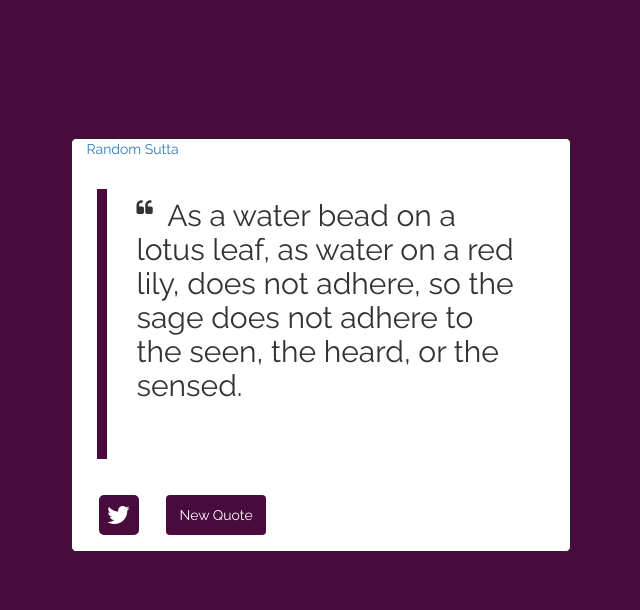
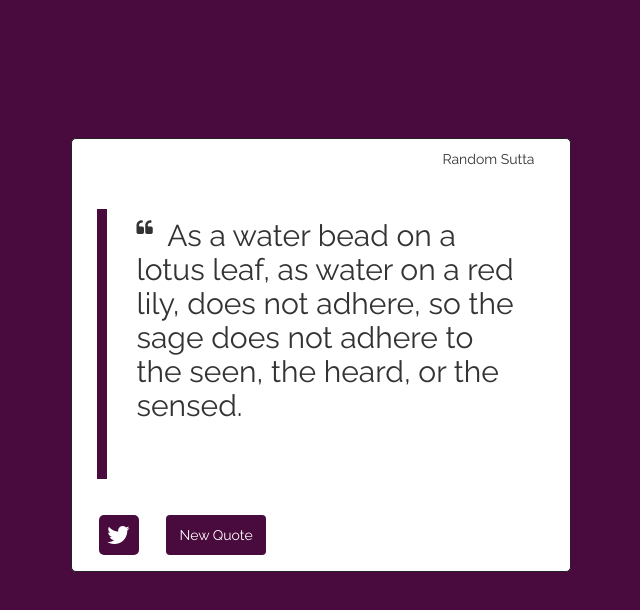
Before and after one commit to 8ManTeam/random-quote-generator, a plain HTML site: page index.html in a window 1280 px wide. Shown: the whole page, without its empty margins (287-927 px from the left). Drawn offline with nearby package versions, Linux system fonts and the light colour scheme.

Commit message:
Update style.css
Updated styles to display random codes

```diff
--- a/style.css
+++ b/style.css
@@ -108,3 +108,12 @@ blockquote footer {
     #quotetext {font-size:18px; }
 
     }
+.topBar {
+    float: right;
+    margin: 10px 20px;
+}
+
+.topBar a {
+    text-decoration: none;
+    color: inherit;
+}
```
